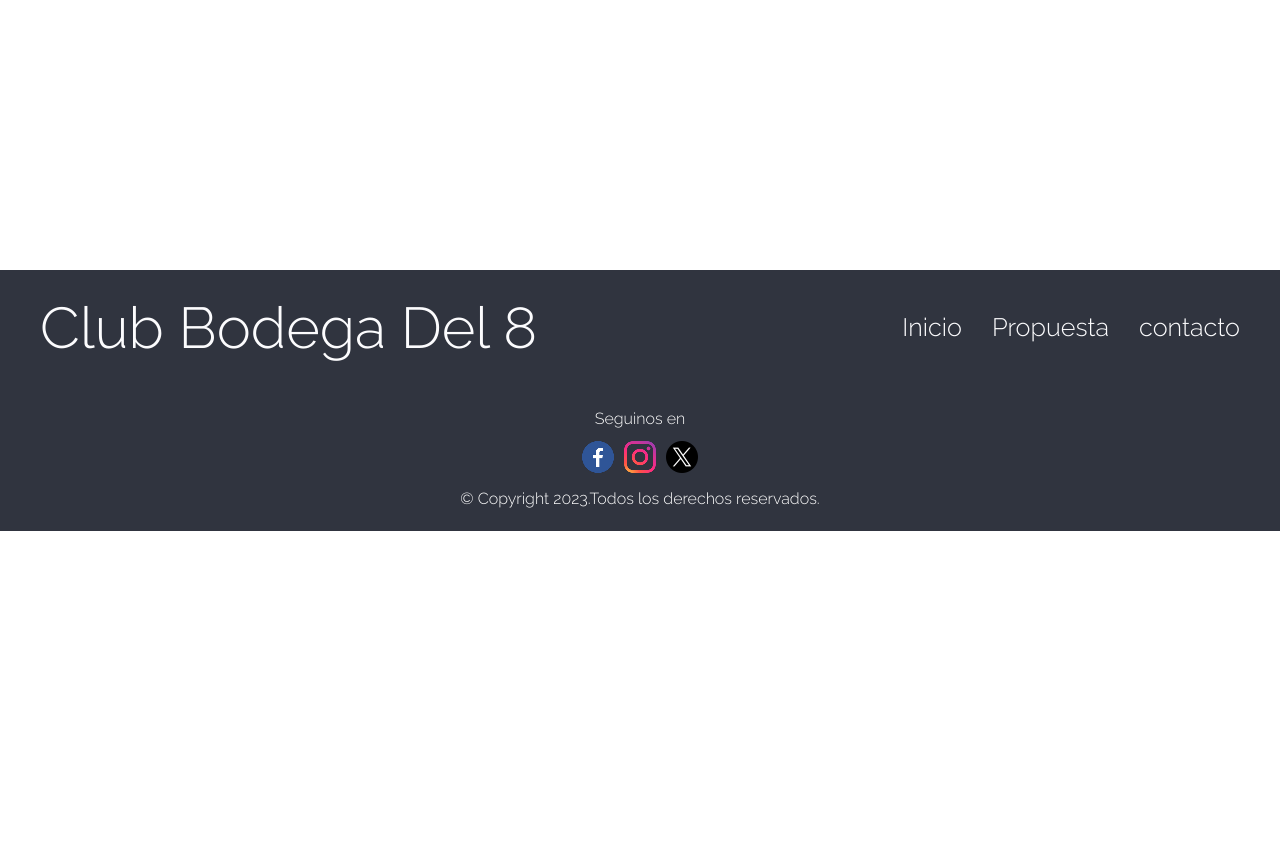
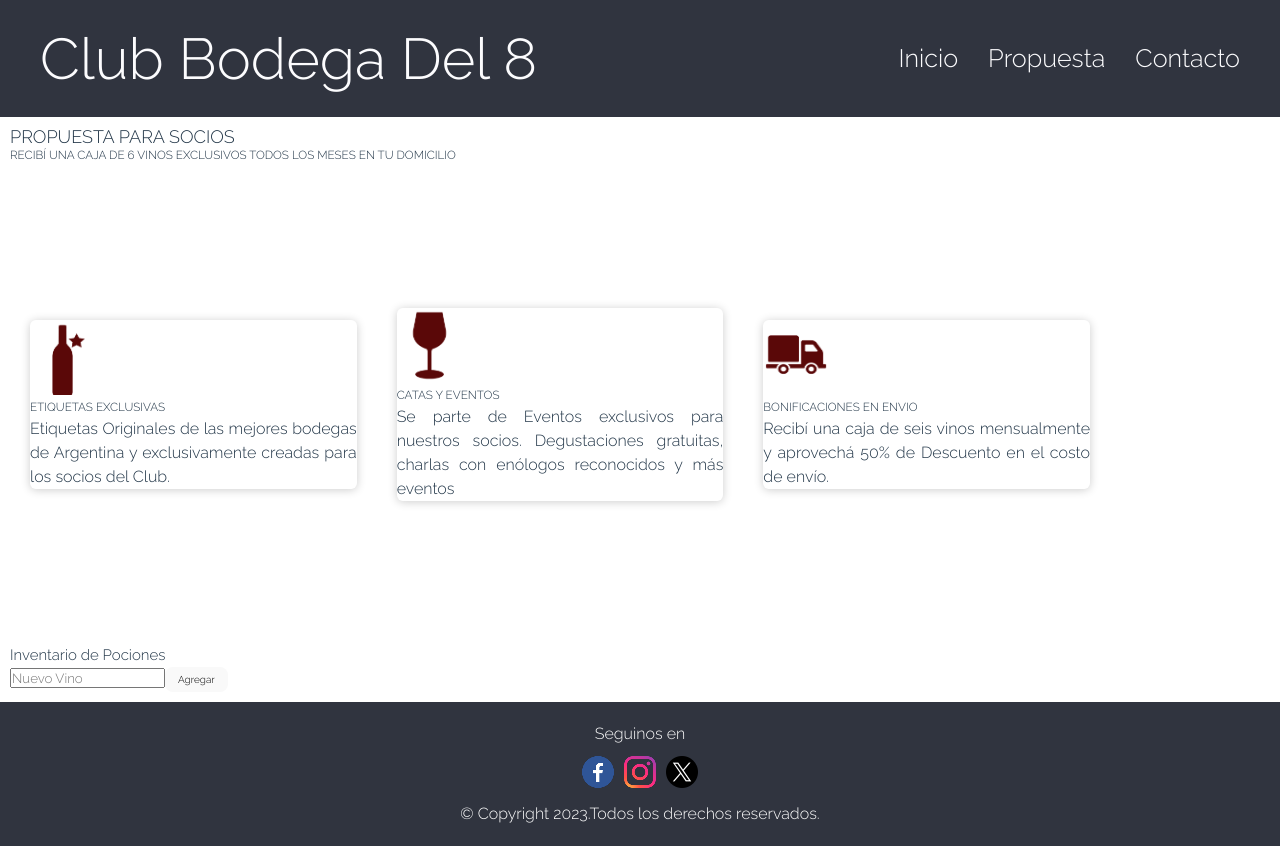
Before and after one commit to Dasr85/React_utn, a React (Vite) app: page /Propuesta in a window 1280 px wide. Before the commit the page ends 800 px from the top, so only its background shows below. Built offline with nearby package versions, Linux system fonts and the light colour scheme.

Commit message:
agragar propuesta y contacto

```diff
--- a/src/App.jsx
+++ b/src/App.jsx
@@ -3,7 +3,8 @@ import './App.css'
 import Header from './componentes/header/header';
 import Seccion from './componentes/seccion/seccion';
 import Footer from './componentes/footer/footer';
-// import Propuesta from './componentes/propuesta/Propuesta'
+import GestionPropuesta from './componentes/propuesta/GestionPropuesta';
+import ContactForm from './componentes/contacto/contacto';
 
 function App() {
 
@@ -15,8 +16,8 @@ function App() {
         <main>
           <Routes>
             <Route path="/" element={<Seccion />} />
-            {/* <Route path="/Propuesta" element={<Propuesta />} /> */}
-            {/* <Route path="/Contacto" element={<Contacto />} /> */}
+            <Route path="/Propuesta" element={<GestionPropuesta />} />
+            <Route path="/Contacto" element={<ContactForm />} />
           </Routes>
         </main>
         <Footer />
--- /dev/null
+++ b/src/componentes/contacto/contacto.jsx
@@ -0,0 +1,110 @@
+import React, { useState } from 'react';
+
+const ContactForm = () => {
+  const [formData, setFormData] = useState({
+    name: '',
+    email: '',
+    message: ''
+  });
+
+  const [errors, setErrors] = useState({
+    name: '',
+    email: '',
+    message: ''
+  });
+
+  const handleChange = (e) => {
+    const { name, value } = e.target;
+    setFormData({
+      ...formData,
+      [name]: value
+    });
+    setErrors({
+      ...errors,
+      [name]: '' // Clear previous errors when user starts typing
+    });
+  };
+
+  const handleSubmit = (e) => {
+    e.preventDefault();
+    // Perform form validation
+    let formValid = true;
+
+    // Name validation
+    if (formData.name.trim() === '') {
+      setErrors({
+        ...errors,
+        name: 'Please enter your name'
+      });
+      formValid = false;
+    }
+
+    // Email validation
+    const emailRegex = /^[^\s@]+@[^\s@]+\.[^\s@]+$/;
+    if (!emailRegex.test(formData.email)) {
+      setErrors({
+        ...errors,
+        email: 'Please enter a valid email address'
+      });
+      formValid = false;
+    }
+
+    // Message validation
+    if (formData.message.trim() === '') {
+      setErrors({
+        ...errors,
+        message: 'Please enter a message'
+      });
+      formValid = false;
+    }
+
+    // If form is valid, you can proceed with submitting the data
+    if (formValid) {
+      // Perform your submit logic here
+      console.log('Form submitted:', formData);
+    }
+  };
+
+  return (
+    <form onSubmit={handleSubmit}>
+      <div>
+        <label htmlFor="name">Name:</label>
+        <input
+          type="text"
+          id="name"
+          name="name"
+          value={formData.name}
+          onChange={handleChange}
+        />
+        <div className="error">{errors.name}</div>
+      </div>
+
+      <div>
+        <label htmlFor="email">Email:</label>
+        <input
+          type="email"
+          id="email"
+          name="email"
+          value={formData.email}
+          onChange={handleChange}
+        />
+        <div className="error">{errors.email}</div>
+      </div>
+
+      <div>
+        <label htmlFor="message">Message:</label>
+        <textarea
+          id="message"
+          name="message"
+          value={formData.message}
+          onChange={handleChange}
+        />
+        <div className="error">{errors.message}</div>
+      </div>
+
+      <button type="submit">Submit</button>
+    </form>
+  );
+};
+
+export default ContactForm;
--- a/src/componentes/header/header.jsx
+++ b/src/componentes/header/header.jsx
@@ -13,7 +13,7 @@ const header = () => {
             <ul>
                 <li><Link to="/"> Inicio </Link></li>
                 <li><Link to="/Propuesta"> Propuesta </Link></li>
-                <li><Link to="/Contacto"> contacto </Link></li>
+                <li><Link to="/Contacto"> Contacto </Link></li>
 
             </ul>
         </nav>
--- a/src/componentes/propuesta/FormularioDeVinos.jsx
+++ b/src/componentes/propuesta/FormularioDeVinos.jsx
@@ -1,13 +1,13 @@
 import { useState } from 'react';
 
-const FormularioDePociones = ({ agregarPocion }) => {
-    const [nuevaPocion, setNuevaPocion] = useState('');
+const FormularioDeVinos = ({ agregarVino }) => {
+    const [nuevaVino, setNuevoVino] = useState('');
 
     const handleSubmit = (e) => {
         e.preventDefault();
-        if (nuevaPocion.trim() !== '') {
-        agregarPocion(nuevaPocion);
-        setNuevaPocion('');
+        if (nuevaVino.trim() !== '') {
+        agregarVino(nuevoVino);
+        setNuevoVino('');
         }
     };
 
@@ -15,13 +15,13 @@ const FormularioDePociones = ({ agregarPocion }) => {
         <form onSubmit={handleSubmit}>
         <input
             type="text"
-            value={nuevaPocion}
-            onChange={(e) => setNuevaPocion(e.target.value)}
-            placeholder="Nueva Poción"
+            value={nuevaVino}
+            onChange={(e) => setNuevoVino(e.target.value)}
+            placeholder="Nuevo Vino"
         />
         <button type="submit">Agregar</button>
         </form>
     );
     };
 
-export default FormularioDePociones;
+export default FormularioDeVinos;
--- a/src/componentes/propuesta/GestionPropuesta.jsx
+++ b/src/componentes/propuesta/GestionPropuesta.jsx
@@ -3,53 +3,53 @@ import './Propuesta.css'
 import camion from '../../assets/img/camion.png';
 import botella from '../../assets/img/botella de vino.png';
 import copa from '../../assets/img/copa de vino.png';
-import ListaDePociones from './ListaDePociones';
-import FormularioDePociones from './FormularioDePociones';
+import ListaDeVinos from './ListaDeVinos';
+import FormularioDeVinos from './FormularioDeVinos';
 
-const GestionPociones = () => {
-    // Estado para almacenar las pociones
-    const [pociones, setPociones] = useState([]);
+const GestionPropuesta = () => {
+    // Estado para almacenar las vinos
+    const [vinos, setVinos] = useState([]);
 
-    // Carga inicial de pociones desde localStorage
+    // Carga inicial de vinos desde localStorage
     useEffect(() => {
         try {
-            const pocionesGuardadas = JSON.parse(localStorage.getItem('pociones'));
-            console.log('Pociones cargadas:', pocionesGuardadas);
-            if (pocionesGuardadas) {
-                setPociones(pocionesGuardadas);
+            const vinosGuardados = JSON.parse(localStorage.getItem('pociones'));
+            console.log('Vinos cargados:', vinosGuardados);
+            if (vinosGuardados) {
+                setVinos(vinosGuardados);
             }
         } catch (error) {
             console.error('Error al cargar datos desde localStorage:', error);
         }
     }, []);
 
-    // Almacena las pociones en localStorage cuando cambia el estado
+    // Almacena los vinos en localStorage cuando cambia el estado
     useEffect(() => {
-        localStorage.setItem('pociones', JSON.stringify(pociones));
-    }, [pociones]);
+        localStorage.setItem('vinos', JSON.stringify(vinos));
+    }, [vinos]);
 
-    // Marcar una poción como completada o no completada
-    const completarPocion = (id) => {
-        const nuevasPociones = pociones.map((pocion) =>
-        pocion.id === id ? { ...pocion, completada: !pocion.completada } : pocion
+    // Marcar un vino como completada o no completada
+    const completarVino = (id) => {
+        const nuevosVinos = vinos.map((vino) =>
+        vino.id === id ? { ...vino, completada: !vino.completada } : vino
         );
-        setPociones(nuevasPociones);
+        setVinos(nuevosVinos);
     };
 
-    // Eliminar una poción de la lista
-    const eliminarPocion = (id) => {
-        const nuevasPociones = pociones.filter((pocion) => pocion.id !== id);
-        setPociones(nuevasPociones);
+    // Eliminar un vino de la lista
+    const eliminarVino = (id) => {
+        const nuevosVinos = vinos.filter((vino) => vino.id !== id);
+        setVinos(nuevosVinos);
     };
 
-    // Agregar una nueva poción a la lista
-    const agregarPocion = (nombre) => {
-        const nuevaPocion = {
+    // Agregar una nuevo vino a la lista
+    const agregarVino = (nombre) => {
+        const nuevoVino = {
         id: Date.now(), // Generar ID único
         nombre,
         completada: false,
         };
-        setPociones([...pociones, nuevaPocion]);
+        setVinos([...vinos, nuevoVino]);
     };
 
     return (
@@ -91,16 +91,16 @@ const GestionPociones = () => {
         </div>
 
 
-        {/* Lista de Pociones */}
-        <ListaDePociones
-            pociones={pociones}
-            completarPocion={completarPocion}
-            eliminarPocion={eliminarPocion}
+        {/* Lista de Vinos */}
+        <ListaDeVinos
+            vinos={vinos}
+            completarVino={completarVino}
+            eliminarVino={eliminarVino}
         />
-        {/* Formulario para agregar nuevas Pociones */}
-        <FormularioDePociones agregarPocion={agregarPocion} />
+        {/* Formulario para agregar nuevos Vinos */}
+        <FormularioDeVinos agregarVino={agregarVino} />
         </div>
     );
     };
 
-export default GestionPociones;
+export default GestionPropuesta;
--- a/src/componentes/propuesta/ListaDeVinos.jsx
+++ b/src/componentes/propuesta/ListaDeVinos.jsx
@@ -1,26 +1,26 @@
 import PropTypes from "prop-types";
-import Pocion from "./Pocion";
+import Vino from "./Vino";
 
-const ListaDePociones = ({ pociones, completarPocion, eliminarPocion }) => {
+const ListaDeVinos = ({ vinos, completarVino, eliminarVino }) => {
     return (
         <div>
         <h2> Inventario de Pociones </h2>
-        {pociones.map((pocion) => (
-            <Pocion
-            key={pocion.id}
-            pocion={pocion}
-            completarPocion={completarPocion}
-            eliminarPocion={eliminarPocion}
+        {vinos.map((vino) => (
+            <Vino
+            key={vino.id}
+            pocion={vino}
+            completarPocion={completarVino}
+            eliminarPocion={eliminarVino}
             />
         ))}
         </div>
     );
     };
 
-    ListaDePociones.propTypes = {
-    pociones: PropTypes.array.isRequired,
-    completarPocion: PropTypes.func.isRequired,
-    eliminarPocion: PropTypes.func.isRequired,
+    ListaDeVinos.propTypes = {
+    vinos: PropTypes.array.isRequired,
+    completarVino: PropTypes.func.isRequired,
+    eliminarVino: PropTypes.func.isRequired,
 };
 
-export default ListaDePociones;
+export default ListaDeVinos;
--- a/src/componentes/propuesta/Vino.jsx
+++ b/src/componentes/propuesta/Vino.jsx
@@ -1,19 +1,19 @@
 
-const Pocion = ({ pocion, completarPocion, eliminarPocion }) => {
+const Vino = ({ vino, completarVino, eliminarVino }) => {
 
-    //Destruturación de Props 'pocion'
-    const { id, nombre, completada } = pocion;
+    //Destruturación de Props 'vino'
+    const { id, nombre, completada } = vino;
 
     const completar = () => {
-        completarPocion(id);
+        completarVino(id);
     };
 
     const eliminar = () => {
-        eliminarPocion(id);
+        eliminarVino(id);
     };
 
     return (
-        <div className="pocion">
+        <div className="vino">
         <span className={completada ? 'completada' : ''}>{nombre}</span>
         <button onClick={completar}>
             {completada ? 'Pendiente' : 'Completar'}
@@ -23,4 +23,4 @@ const Pocion = ({ pocion, completarPocion, eliminarPocion }) => {
     );
 };
 
-export default Pocion;
+export default Vino;
```
Also changed, not shown: src/componentes/contacto/validacionForm.jsx (added, +90 -0 lines).
